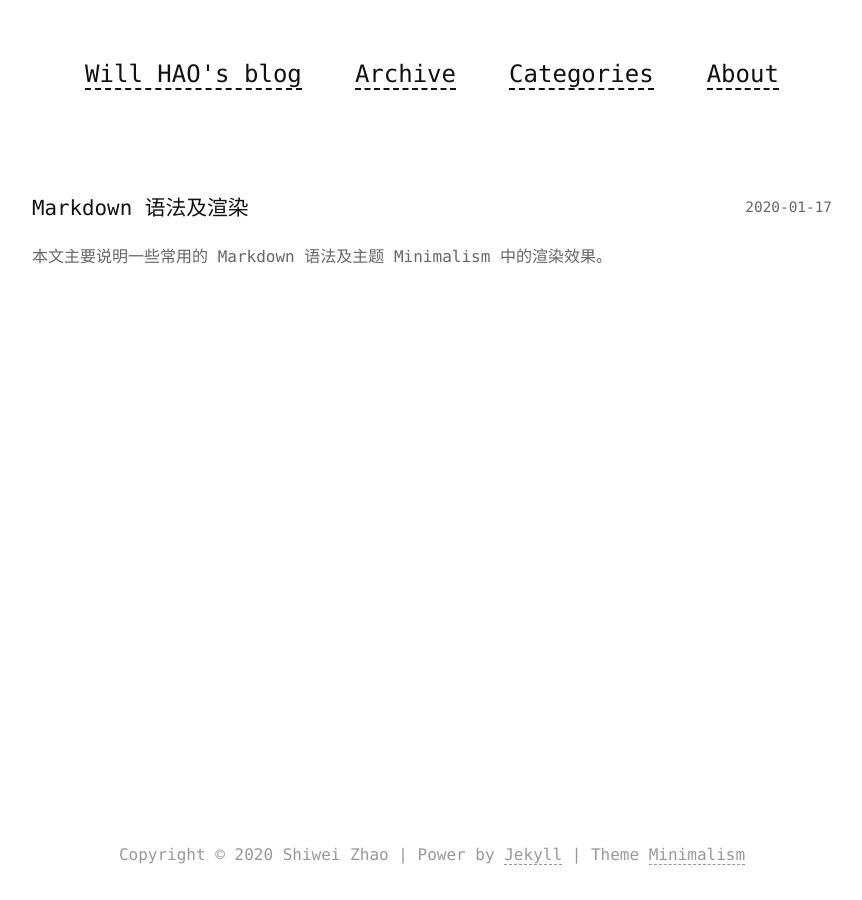
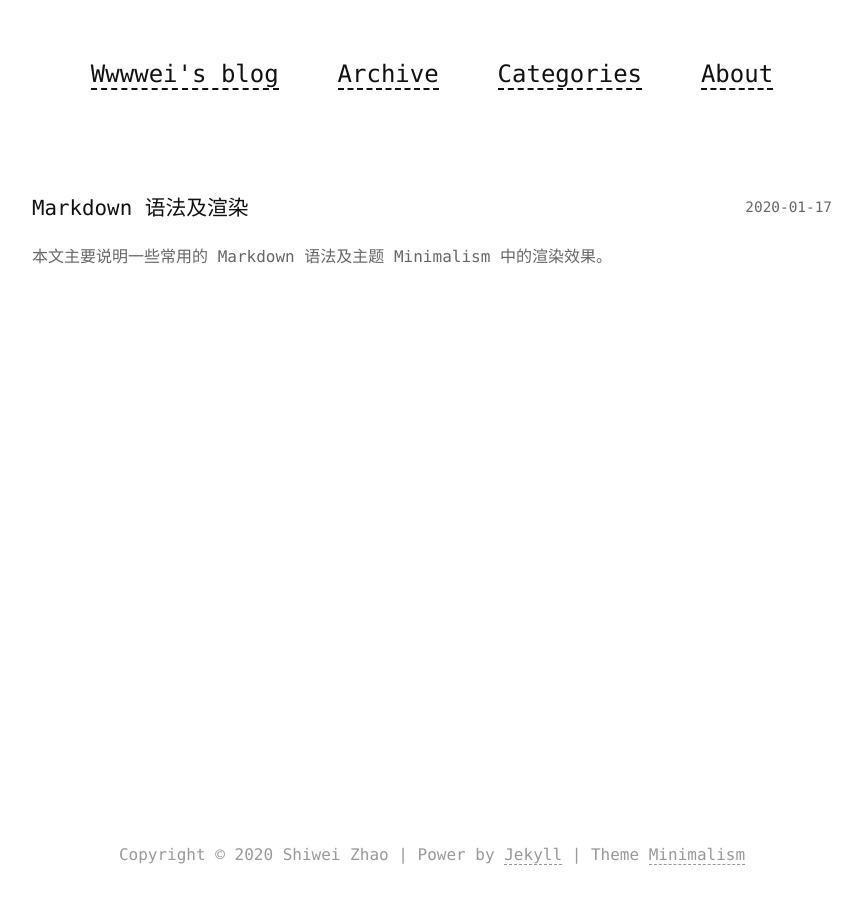
Before and after one commit to Wwwwei/Wwwwei.github.io, a Jekyll site: the page built from articles.md, in a window 1280 px wide. Shown: the whole page, without its empty margins (208-1070 px from the left). Built offline with Jekyll 4.4.1, drawn with Linux system fonts in a browser that asks for light colours.

Commit message:
Update _config.yml

```diff
--- a/_config.yml
+++ b/_config.yml
@@ -18,7 +18,7 @@ defaults:
 
 # --- 网站信息设置 ---
 # 下面填写你的博客标题
-title: Will HAO's blog
+title: Wwwwei's blog
 # 下面填写你的网络常用名
 name: Shiwei Zhao
 # 下面填写你的简介 用<br>换行（这点比较蛋疼，因为框架原本的设计是个“个性签名”，并没考虑内容很长的情况）
```
